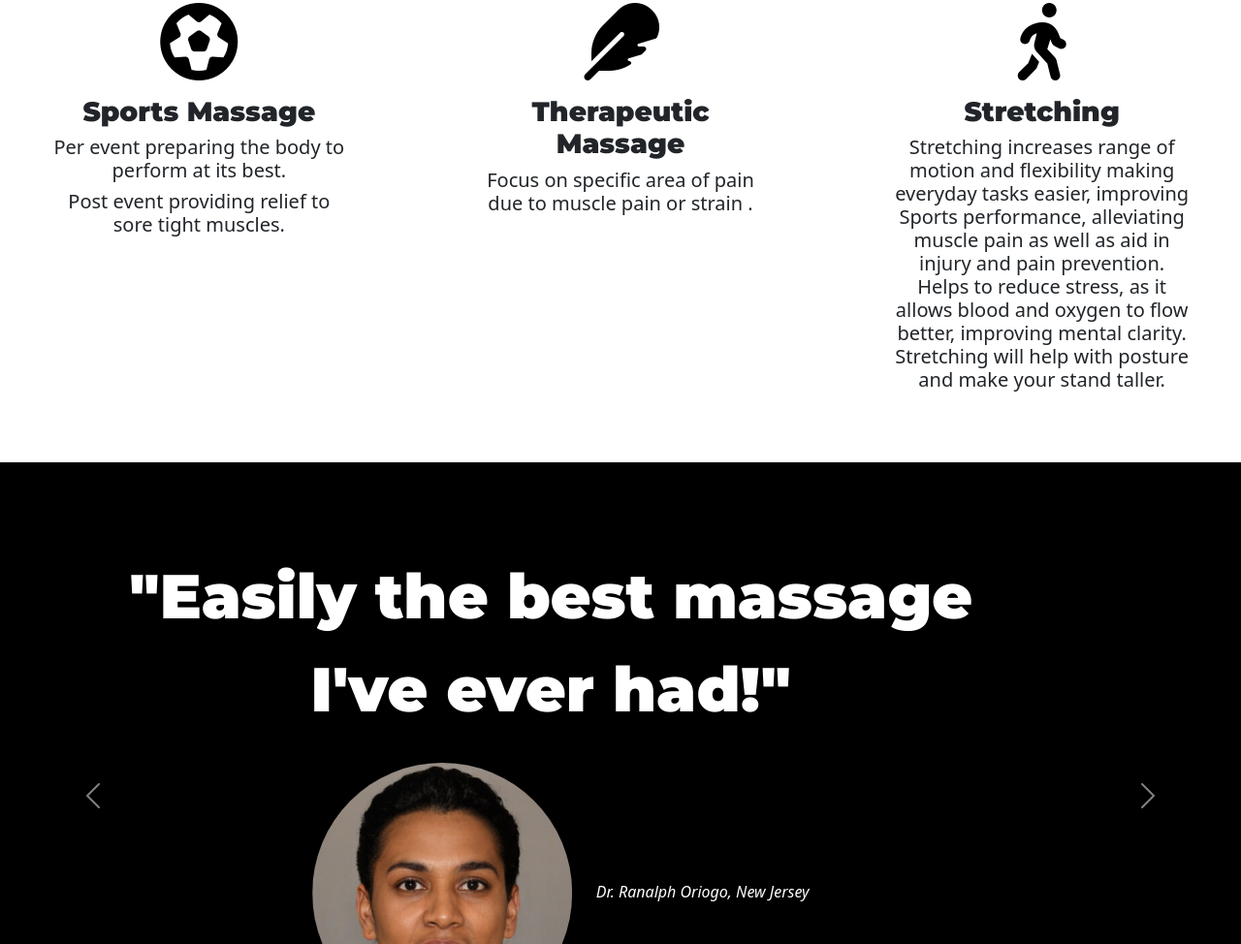
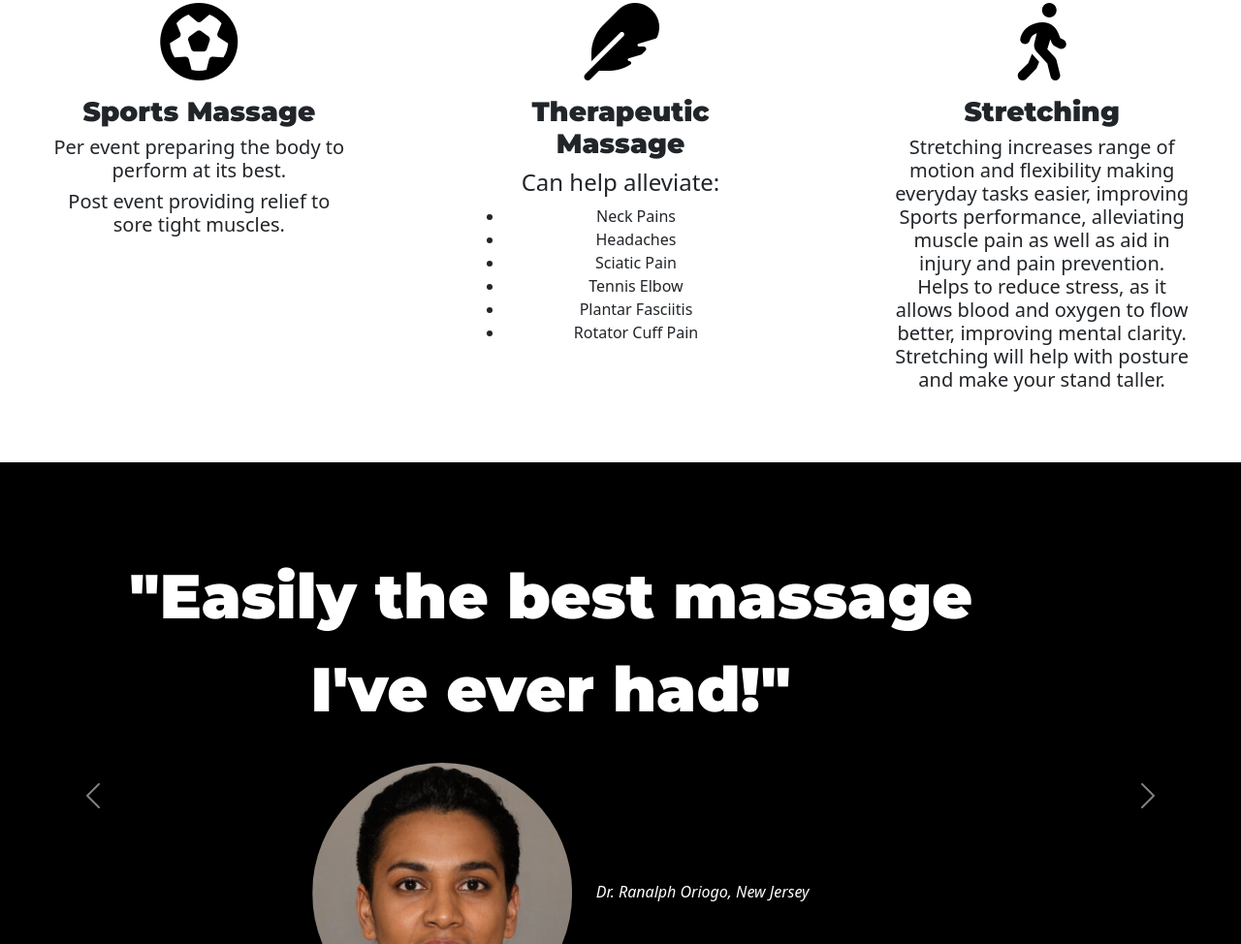
Before and after one commit to romanerobb/MassageAtYourDoor, a plain HTML site: page index.html in a window 1280 px wide. Shown: the part 1181-2155 px from the top of the page at 97% size. Drawn offline with nearby package versions, Linux system fonts and the light colour scheme.

Commit message:
Updated.

```diff
--- a/index.html
+++ b/index.html
@@ -123,7 +123,15 @@
   <div class="feature-box col-lg-4">
     <i class="icon fa-solid fa-feather fa-5x"></i>
     <h3>Therapeutic Massage</h3>
-      <h5>Focus on specific area of pain due to muscle pain or strain .</h5>
+    <h4>Can help alleviate:</h4>
+<ul>
+<li>Neck Pains</li>
+<li>Headaches</li>
+<li>Sciatic Pain</li>
+<li>Tennis Elbow</li>
+<li>Plantar Fasciitis</li>
+<li>Rotator Cuff Pain</li>
+</ul>
   </div>
 
   <div class="feature-box col-lg-4">
```
